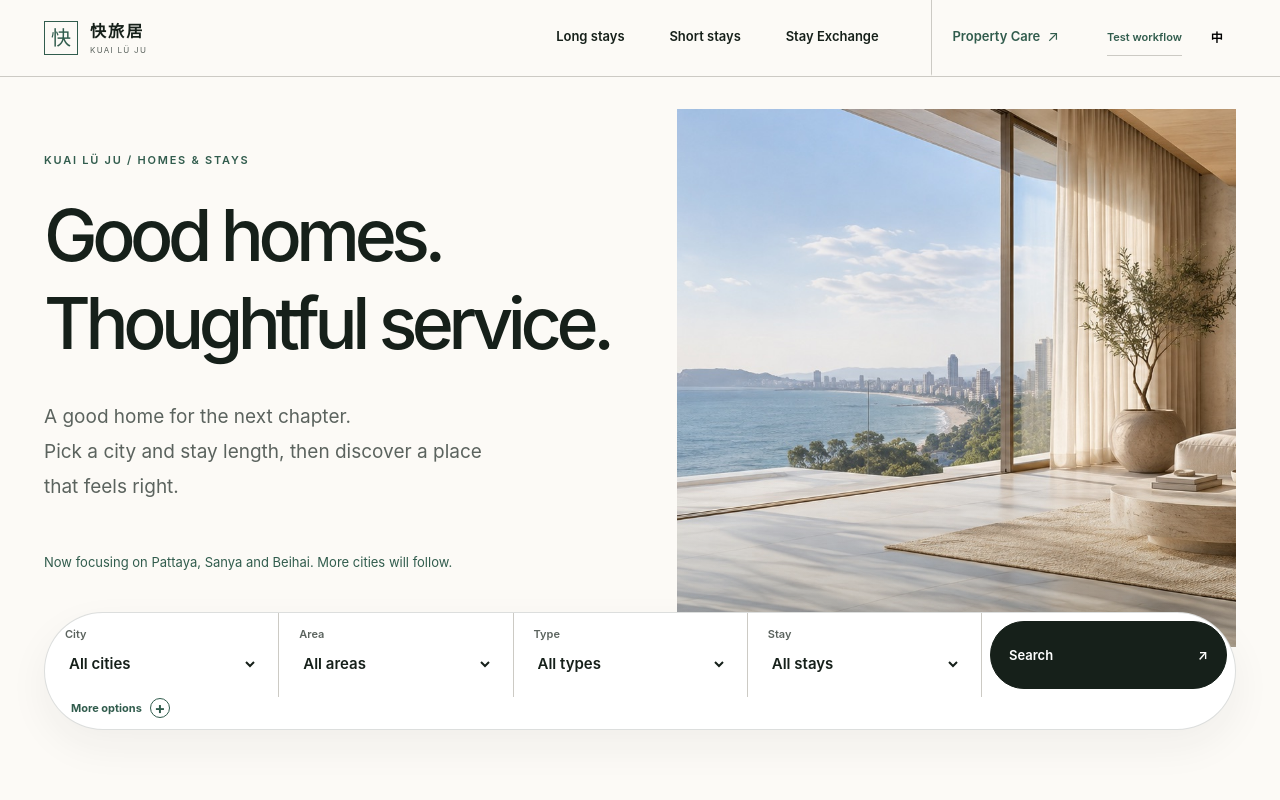
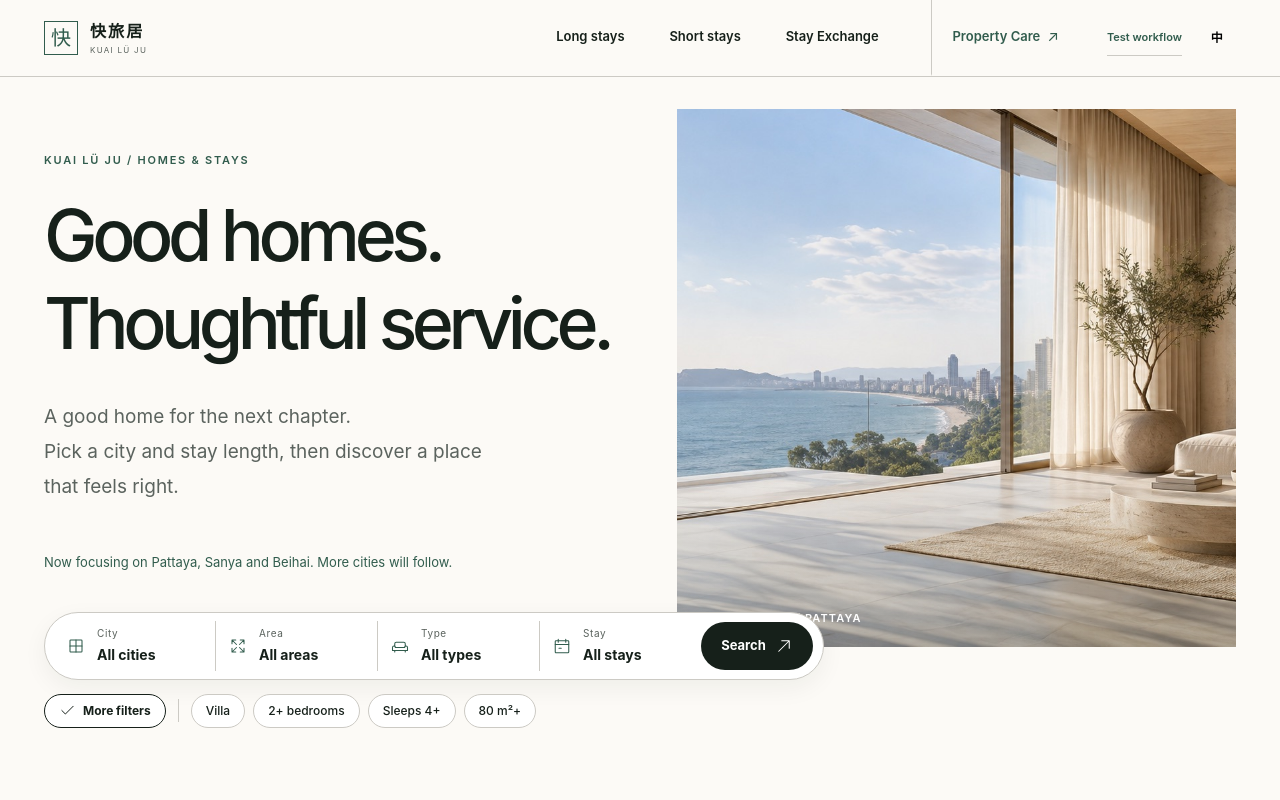
Before and after one commit to kaifa9527/kuailvju-site, a React (Vite) app: page / in a window 1280 px wide. Shown: the top 800 px of the page. Built offline with nearby package versions, Linux system fonts and the light colour scheme.

Commit message:
Align long-stay catalog with short-stay discovery

```diff
--- a/src/App.tsx
+++ b/src/App.tsx
@@ -16,7 +16,7 @@ const words = {
   zh: {
     rent: '长租房', stays: '民宿房', exchange: '旅居置换', manage: '物业托管', explore: '探索房源', more: '了解详情',
     preview: '置换资格提示', menu: '菜单', search: '查找房源', city: '城市', area: '区域', stay: '租期',
-    allCities: '全部城市', allAreas: '全部区域', propertyType: '类型', allTypes: '全部类型', residential: '住宅', allTerms: '全部租期', moreOptions: '更多选项', lessOptions: '收起选项', bedroomsFilter: '卧室数', allBedrooms: '不限卧室', areaFilter: '面积', allAreasMin: '不限面积', day: '日租', month: '月租', quarter: '季租', halfYear: '半年', year: '一年',
+    allCities: '全部城市', allAreas: '全部区域', propertyType: '类型', allTypes: '全部类型', residential: '住宅', allTerms: '全部租期', moreOptions: '更多选项', moreFilters: '更多筛选', lessOptions: '收起选项', bedroomsFilter: '卧室数', allBedrooms: '不限卧室', areaFilter: '面积', allAreasMin: '不限面积', sort: '精选优先 · 最新补充', day: '日租', month: '月租', quarter: '季租', halfYear: '半年', year: '一年',
     results: '精选房源', exchangeResults: '可置换房源', exchangeIntro: '已授权的长租房与民宿房业主均可发起双房源互换。', guestsFilter: '入住人数', allGuests: '不限人数', guestsAtLeast: '至少可住', reset: '清除筛选', noResult: '没有匹配的示意房源', noResultSub: '试试更换城市或租期。真实房源上线后，选择会持续增加。', exchangeNoResultSub: '试试更换城市、区域或入住人数。',
     demo: '示意房源', price: '示意价格', contact: '咨询房源', apply: '申请置换',
     ineligible: '此房源尚未获得业主的置换展示授权，不能发起互换申请。',
@@ -71,7 +71,7 @@ const words = {
   en: {
     rent: 'Long stays', stays: 'Short stays', exchange: 'Stay Exchange', manage: 'Property Care', explore: 'Explore homes', more: 'View details',
     preview: 'Exchange eligibility', menu: 'Menu', search: 'Search', city: 'City', area: 'Area', stay: 'Stay',
-    allCities: 'All cities', allAreas: 'All areas', propertyType: 'Type', allTypes: 'All types', residential: 'Residential', allTerms: 'All stays', moreOptions: 'More options', lessOptions: 'Hide options', bedroomsFilter: 'Bedrooms', allBedrooms: 'Any bedrooms', areaFilter: 'Area', allAreasMin: 'Any area', day: 'Daily', month: 'Monthly', quarter: 'Quarterly', halfYear: '6 months', year: '1 year',
+    allCities: 'All cities', allAreas: 'All areas', propertyType: 'Type', allTypes: 'All types', residential: 'Residential', allTerms: 'All stays', moreOptions: 'More options', moreFilters: 'More filters', lessOptions: 'Hide options', bedroomsFilter: 'Bedrooms', allBedrooms: 'Any bedrooms', areaFilter: 'Area', allAreasMin: 'Any area', sort: 'Featured first · newest next', day: 'Daily', month: 'Monthly', quarter: 'Quarterly', halfYear: '6 months', year: '1 year',
     results: 'Featured homes', exchangeResults: 'Exchange homes', exchangeIntro: 'Authorized long-stay and short-stay owners can request a direct home exchange.', guestsFilter: 'Guests', allGuests: 'Any number', guestsAtLeast: 'Sleeps at least', reset: 'Clear filters', noResult: 'No concept homes match', noResultSub: 'Try a different city or stay length. More choices will appear when live inventory launches.', exchangeNoResultSub: 'Try another city, area or guest count.',
     demo: 'Concept home', price: 'Sample price', contact: 'Ask about this home', apply: 'Request exchange',
     ineligible: 'This home has not been authorized by its owner for the exchange pool, so exchange requests are unavailable.',
@@ -174,22 +174,48 @@ function Header({ lang, setLang, route }: { lang: Language; setLang: (v: Languag
   </header>
 }
 
-function SearchPanel({ lang, initial, compact = false }: { lang: Language; initial: Filters; compact?: boolean }) {
+function SearchPanel({ lang, initial }: { lang: Language; initial: Filters }) {
   const t = words[lang]
-  const [filters, setFilters] = useState(initial)
-  const [advancedOpen, setAdvancedOpen] = useState(initial.guestsMin !== 'all' || initial.bedroomsMin !== 'all' || initial.areaMin !== 'all')
-  useEffect(() => { setFilters(initial); setAdvancedOpen(initial.guestsMin !== 'all' || initial.bedroomsMin !== 'all' || initial.areaMin !== 'all') }, [initial.city, initial.region, initial.type, initial.term, initial.guestsMin, initial.bedroomsMin, initial.areaMin])
-  const selectedCity = cities.find(c => c.id === filters.city)
-  const choose = (patch: Partial<Filters>) => setFilters(previous => ({ ...previous, ...patch }))
-  return <form className={`search-panel ${compact ? 'search-compact' : ''}`} onSubmit={event => { event.preventDefault(); window.location.hash = rentalsHash(filters) }}>
-    <label><span>{t.city}</span><select value={filters.city} onChange={e => choose({ city: e.target.value, region: 'all' })}><option value="all">{t.allCities}</option>{cities.map(c => <option key={c.id} value={c.id}>{c[lang]}</option>)}</select></label>
-    <label><span>{t.area}</span><select value={filters.region} onChange={e => choose({ region: e.target.value })}><option value="all">{t.allAreas}</option>{selectedCity?.regions.map(r => <option key={r.id} value={r.id}>{r[lang]}</option>)}</select></label>
-    <label><span>{t.propertyType}</span><select value={filters.type} onChange={e => choose({ type: e.target.value })}><option value="all">{t.allTypes}</option><option value="apartment">{t.apartment}</option><option value="villa">{t.villa}</option><option value="residential">{t.residential}</option></select></label>
-    <label><span>{t.stay}</span><select value={filters.term} onChange={e => choose({ term: e.target.value })}><option value="all">{t.allTerms}</option>{(['halfYear', 'year'] as Term[]).map(term => <option key={term} value={term}>{t[term]}</option>)}</select></label>
-    <button className="button button-dark search-submit" type="submit"><span>{t.search}</span><span aria-hidden="true">↗</span></button>
-    <button className="search-more-toggle" type="button" aria-expanded={advancedOpen} onClick={() => setAdvancedOpen(value => !value)}><span>{advancedOpen ? t.lessOptions : t.moreOptions}</span><span aria-hidden="true">{advancedOpen ? '−' : '+'}</span></button>
-    {advancedOpen && <div className="search-advanced"><label><span>{t.guestsFilter}</span><select value={filters.guestsMin} onChange={e => choose({ guestsMin: e.target.value })}><option value="all">{t.allGuests}</option><option value="2">{t.guestsAtLeast} 2</option><option value="4">{t.guestsAtLeast} 4</option><option value="6">{t.guestsAtLeast} 6</option></select></label><label><span>{t.bedroomsFilter}</span><select value={filters.bedroomsMin} onChange={e => choose({ bedroomsMin: e.target.value })}><option value="all">{t.allBedrooms}</option><option value="1">1+</option><option value="2">2+</option><option value="3">3+</option></select></label><label><span>{t.areaFilter}</span><select value={filters.areaMin} onChange={e => choose({ areaMin: e.target.value })}><option value="all">{t.allAreasMin}</option><option value="60">60 m²+</option><option value="80">80 m²+</option><option value="100">100 m²+</option></select></label></div>}
-  </form>
+  const [draft, setDraft] = useState(initial)
+  const [active, setActive] = useState<'where' | 'type' | 'term' | 'filters' | null>(null)
+  const serialized = rentalsHash(initial)
+  useEffect(() => { setDraft(initial) }, [serialized])
+  const city = cities.find(item => item.id === draft.city)
+  const update = (part: Partial<Filters>) => setDraft(previous => ({ ...previous, ...part }))
+  const commit = (next: Filters) => { setDraft(next); setActive(null); window.location.hash = rentalsHash(next) }
+  const activeFilters = initial.type !== 'all' || initial.guestsMin !== 'all' || initial.bedroomsMin !== 'all' || initial.areaMin !== 'all'
+  const typeLabel = draft.type === 'villa' ? t.villa : draft.type === 'apartment' ? t.apartment : draft.type === 'residential' ? t.residential : t.allTypes
+  const termLabel = draft.term === 'halfYear' ? t.halfYear : draft.term === 'year' ? t.year : t.allTerms
+  const cityLabel = draft.city === 'all' ? t.allCities : city?.[lang] || t.allCities
+  const regionLabel = draft.region === 'all' ? t.allAreas : city?.regions.find(item => item.id === draft.region)?.[lang] || t.allAreas
+  const clear = () => commit(emptyFilters)
+  return <div className="compact-finder rental-finder">
+    <div className="compact-searchbar rental-searchbar" role="search">
+      <button type="button" className={`compact-segment rental-city${active === 'where' ? ' is-open' : ''}`} onClick={() => setActive(active === 'where' ? null : 'where')} aria-expanded={active === 'where'}><LineIcon name="window" size={18}/><span><small>{t.city}</small><strong>{cityLabel}</strong></span></button>
+      <button type="button" className={`compact-segment rental-area${active === 'where' ? ' is-open' : ''}`} onClick={() => setActive(active === 'where' ? null : 'where')} aria-expanded={active === 'where'}><LineIcon name="area" size={18}/><span><small>{t.area}</small><strong>{regionLabel}</strong></span></button>
+      <button type="button" className={`compact-segment rental-type${active === 'type' ? ' is-open' : ''}`} onClick={() => setActive(active === 'type' ? null : 'type')} aria-expanded={active === 'type'}><LineIcon name="living" size={18}/><span><small>{t.propertyType}</small><strong>{typeLabel}</strong></span></button>
+      <button type="button" className={`compact-segment rental-term${active === 'term' ? ' is-open' : ''}`} onClick={() => setActive(active === 'term' ? null : 'term')} aria-expanded={active === 'term'}><LineIcon name="calendar" size={18}/><span><small>{t.stay}</small><strong>{termLabel}</strong></span></button>
+      <button type="button" className="compact-submit" onClick={() => commit(draft)} aria-label={t.search}><span>{t.search}</span><LineIcon name="arrow" size={18}/></button>
+    </div>
+    <button type="button" className="compact-mobile-trigger" onClick={() => setActive(active ? null : 'where')} aria-expanded={active !== null}><LineIcon name="window" size={19}/><span><strong>{cityLabel}</strong><small>{regionLabel} · {typeLabel} · {termLabel}</small></span><LineIcon name="arrow" size={18}/></button>
+    <div className="compact-quick-filters rental-quick-filters">
+      <button type="button" className={`compact-filter-entry${active === 'filters' ? ' selected' : ''}`} onClick={() => setActive(active === 'filters' ? null : 'filters')} aria-expanded={active === 'filters'}><LineIcon name="check" size={17}/>{t.moreFilters}</button>
+      <span className="compact-quick-rule" aria-hidden="true"/>
+      <button type="button" className={initial.type === 'villa' ? 'selected' : ''} aria-pressed={initial.type === 'villa'} onClick={() => commit({ ...initial, type: initial.type === 'villa' ? 'all' : 'villa' })}>{t.villa}</button>
+      <button type="button" className={initial.bedroomsMin === '2' ? 'selected' : ''} aria-pressed={initial.bedroomsMin === '2'} onClick={() => commit({ ...initial, bedroomsMin: initial.bedroomsMin === '2' ? 'all' : '2' })}>{lang === 'zh' ? '2 间卧室+' : '2+ bedrooms'}</button>
+      <button type="button" className={initial.guestsMin === '4' ? 'selected' : ''} aria-pressed={initial.guestsMin === '4'} onClick={() => commit({ ...initial, guestsMin: initial.guestsMin === '4' ? 'all' : '4' })}>{lang === 'zh' ? '可住 4 人+' : 'Sleeps 4+'}</button>
+      <button type="button" className={initial.areaMin === '80' ? 'selected' : ''} aria-pressed={initial.areaMin === '80'} onClick={() => commit({ ...initial, areaMin: initial.areaMin === '80' ? 'all' : '80' })}>{lang === 'zh' ? '80㎡+' : '80 m²+'}</button>
+      {(activeFilters || initial.city !== 'all' || initial.region !== 'all' || initial.term !== 'all') && <button type="button" className="compact-clear" onClick={clear}>{lang === 'zh' ? '清除' : 'Clear'} ×</button>}
+    </div>
+    {active && <div className="compact-popover compact-popover-filters rental-popover">
+      <div className="compact-popover-top"><div className="compact-popover-tabs"><button type="button" className={active === 'where' ? 'selected' : ''} onClick={() => setActive('where')}>{t.city} / {t.area}</button><button type="button" className={active === 'type' ? 'selected' : ''} onClick={() => setActive('type')}>{t.propertyType}</button><button type="button" className={active === 'term' ? 'selected' : ''} onClick={() => setActive('term')}>{t.stay}</button><button type="button" className={active === 'filters' ? 'selected' : ''} onClick={() => setActive('filters')}>{t.moreFilters}</button></div><button type="button" className="compact-close" aria-label={lang === 'zh' ? '关闭搜索' : 'Close search'} onClick={() => setActive(null)}><LineIcon name="close" size={18}/></button></div>
+      {active === 'where' && <div className="compact-popover-body"><p className="compact-panel-label">{t.city}</p><div className="compact-choice-grid"><button type="button" className={draft.city === 'all' ? 'selected' : ''} onClick={() => update({ city: 'all', region: 'all' })}>{t.allCities}</button>{cities.map(item => <button type="button" key={item.id} className={draft.city === item.id ? 'selected' : ''} onClick={() => update({ city: item.id, region: 'all' })}>{item[lang]}</button>)}</div>{city && <><p className="compact-panel-label">{t.area}</p><div className="compact-choice-grid"><button type="button" className={draft.region === 'all' ? 'selected' : ''} onClick={() => update({ region: 'all' })}>{t.allAreas}</button>{city.regions.map(item => <button type="button" key={item.id} className={draft.region === item.id ? 'selected' : ''} onClick={() => update({ region: item.id })}>{item[lang]}</button>)}</div></>}</div>}
+      {active === 'type' && <div className="compact-popover-body"><p className="compact-panel-label">{t.propertyType}</p><div className="compact-choice-grid"><button type="button" className={draft.type === 'all' ? 'selected' : ''} onClick={() => update({ type: 'all' })}>{t.allTypes}</button><button type="button" className={draft.type === 'apartment' ? 'selected' : ''} onClick={() => update({ type: 'apartment' })}>{t.apartment}</button><button type="button" className={draft.type === 'villa' ? 'selected' : ''} onClick={() => update({ type: 'villa' })}>{t.villa}</button><button type="button" className={draft.type === 'residential' ? 'selected' : ''} onClick={() => update({ type: 'residential' })}>{t.residential}</button></div></div>}
+      {active === 'term' && <div className="compact-popover-body"><p className="compact-panel-label">{t.stay}</p><div className="compact-choice-grid"><button type="button" className={draft.term === 'all' ? 'selected' : ''} onClick={() => update({ term: 'all' })}>{t.allTerms}</button>{(['halfYear', 'year'] as Term[]).map(term => <button type="button" key={term} className={draft.term === term ? 'selected' : ''} onClick={() => update({ term })}>{t[term]}</button>)}</div></div>}
+      {active === 'filters' && <div className="compact-popover-body"><p className="compact-panel-label">{t.moreFilters}</p><div className="compact-number-filters"><label>{t.guestsFilter}<select value={draft.guestsMin} onChange={event => update({ guestsMin: event.target.value })}><option value="all">{t.allGuests}</option><option value="2">{t.guestsAtLeast} 2</option><option value="4">{t.guestsAtLeast} 4</option><option value="6">{t.guestsAtLeast} 6</option></select></label><label>{t.bedroomsFilter}<select value={draft.bedroomsMin} onChange={event => update({ bedroomsMin: event.target.value })}><option value="all">{t.allBedrooms}</option><option value="1">1+</option><option value="2">2+</option><option value="3">3+</option></select></label><label>{t.areaFilter}<select value={draft.areaMin} onChange={event => update({ areaMin: event.target.value })}><option value="all">{t.allAreasMin}</option><option value="60">60 m²+</option><option value="80">80 m²+</option><option value="100">100 m²+</option></select></label></div></div>}
+      <div className="compact-popover-actions"><button type="button" className="compact-text-action" onClick={clear}>{lang === 'zh' ? '清除全部' : 'Clear all'}</button><button type="button" className="button button-dark" onClick={() => commit(draft)}>{lang === 'zh' ? '应用筛选' : 'Apply'} <LineIcon name="arrow" size={17}/></button></div>
+    </div>}
+  </div>
 }
 
 function ListingCard({ listing, lang, context = 'rentals' }: { listing: Listing; lang: Language; context?: 'rentals' | 'stays' | 'exchange' }) {
@@ -229,9 +255,9 @@ function HomePage({ lang }: { lang: Language }) {
 
 function RentalsPage({ lang, filters }: { lang: Language; filters: Filters }) {
   const t = words[lang]
-  const longHomes = listings.filter(item => item.management === 'leased')
+  const longHomes = sortFeaturedListings(listings.filter(item => item.management === 'leased'))
   const found = filterListings(longHomes, filters)
-  return <div className="page-shell page-top"><div className="page-title"><p className="eyebrow">01 / LONG STAYS</p><h1>{t.rent}</h1><p>{lang === 'zh' ? '半年或一年，安心长住。半年月租按一年基础月租上浮 10%。' : 'Stay for six months or a year. Six-month rent adds 10% to the annual base monthly rate.'}</p></div><SearchPanel lang={lang} initial={filters} compact/><div className="results-bar"><div><h2>{t.results}</h2><span>{String(found.length).padStart(2, '0')} / {String(longHomes.length).padStart(2, '0')}</span></div>{(filters.city !== 'all' || filters.region !== 'all' || filters.type !== 'all' || filters.term !== 'all' || filters.guestsMin !== 'all' || filters.bedroomsMin !== 'all' || filters.areaMin !== 'all') && <a href="#/rentals" className="text-link">{t.reset} ↗</a>}</div><p className="sample-inventory">{t.sampleInventory}</p>{found.length ? <div className="listing-grid">{found.map(item => <ListingCard key={item.id} listing={item} lang={lang}/>)}</div> : <div className="empty-state"><h3>{t.noResult}</h3><p>{t.noResultSub}</p><a className="button button-dark" href="#/rentals">{t.reset} ↗</a></div>}</div>
+  return <div className="page-shell page-top exchange-discovery rentals-catalog-page"><div className="page-title"><p className="eyebrow">01 / LONG STAYS</p><h1>{t.rent}</h1><p>{lang === 'zh' ? '半年或一年，安心长住。半年月租按一年基础月租上浮 10%。' : 'Stay for six months or a year. Six-month rent adds 10% to the annual base monthly rate.'}</p></div><SearchPanel lang={lang} initial={filters}/><div className="results-bar"><div><h2>{t.results}</h2><span>{String(found.length).padStart(2, '0')}</span></div><span className="exchange-sort-note">{t.sort}</span></div><p className="sample-inventory">{t.sampleInventory}</p>{found.length ? <div className="listing-grid">{found.map(item => <ListingCard key={item.id} listing={item} lang={lang}/>)}</div> : <div className="empty-state"><h3>{t.noResult}</h3><p>{t.noResultSub}</p><a className="button button-dark" href="#/rentals">{t.reset} ↗</a></div>}</div>
 }
 
 function PropertyGallery({ listing, lang }: { listing: Listing; lang: Language }) {
--- a/src/styles.css
+++ b/src/styles.css
@@ -584,6 +584,11 @@ h1, h2, h3 { min-width: 0; overflow-wrap: anywhere; font-weight: 500; line-heigh
 .compact-segment { display: flex; flex: 1 1 0; align-items: center; gap: 12px; min-width: 0; margin: 8px 0; border: 0; border-right: var(--rule-light); padding: 4px 18px; background: transparent; color: var(--color-ink); text-align: left; transition: background .18s ease, color .18s ease; }
 .compact-segment.destination { flex: 1.25 1 0; padding-left: 25px; }
 .compact-segment.guests { flex: .8 1 0; border-right: 0; }
+.compact-segment.rental-term { border-right: 0; }
+.rental-finder .compact-searchbar { width: min(100%, 780px); }
+.rental-finder .compact-segment { padding-inline: 13px; }
+.rental-finder .compact-segment:first-child { padding-left: 22px; }
+.rental-finder .compact-segment span { min-width: 0; }
 .compact-segment:hover, .compact-segment.is-open { color: var(--color-accent); }
 .compact-segment svg { flex: none; color: var(--color-accent); }
 .compact-segment span { display: grid; gap: 2px; min-width: 0; }
```
